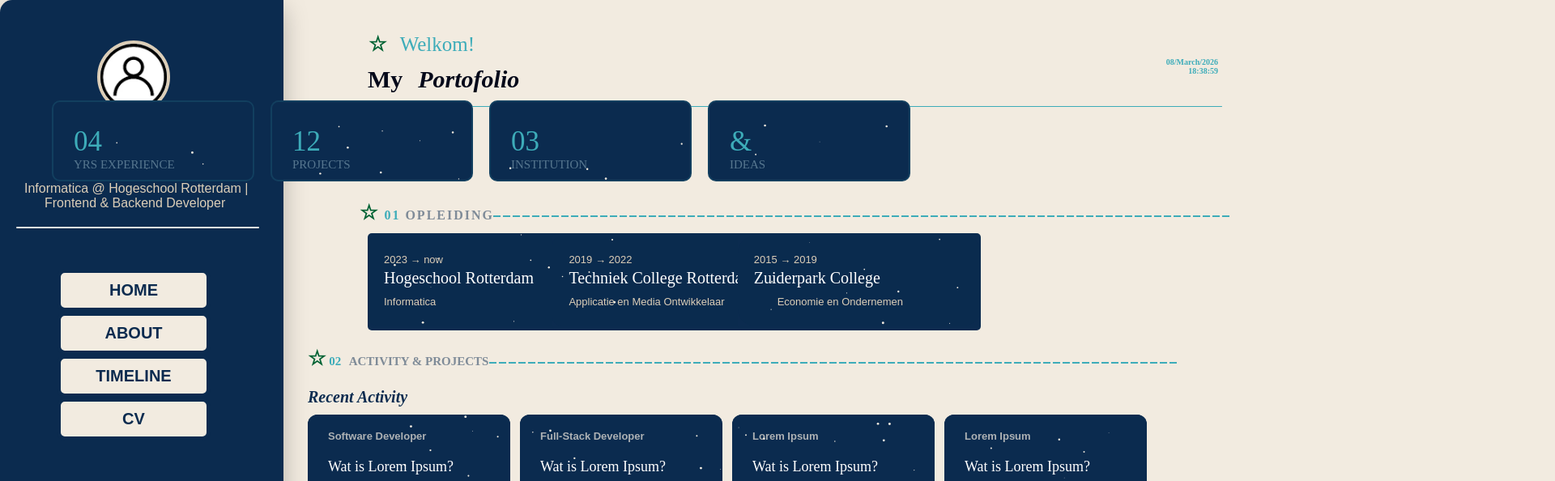
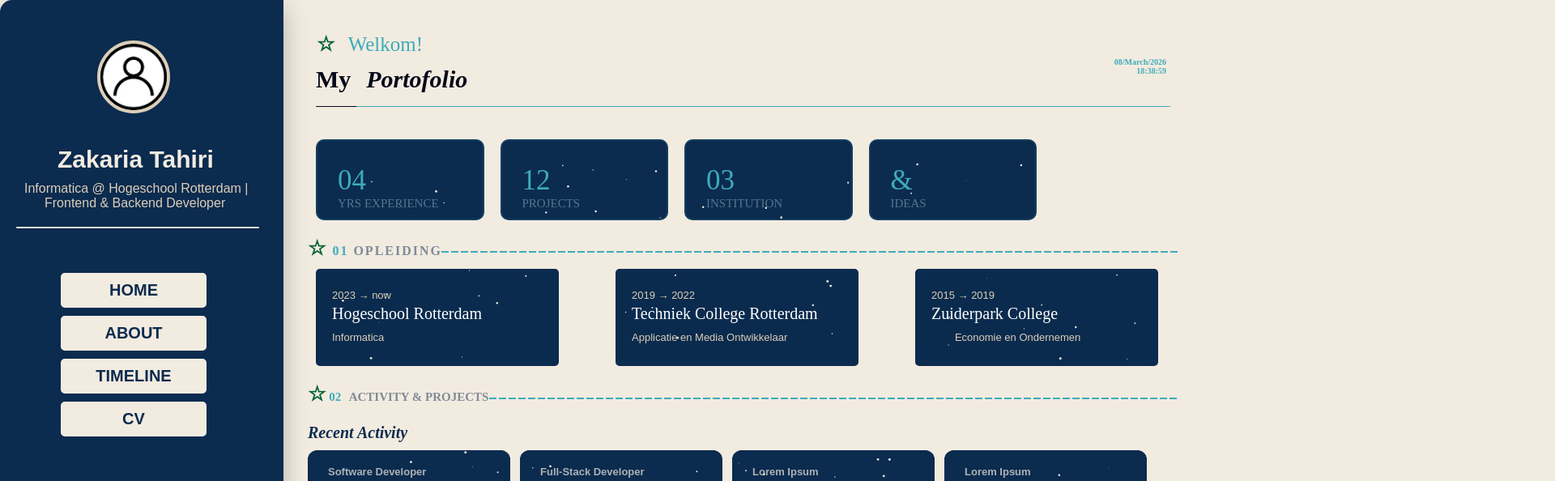
Before and after one commit to ZakariaHogeschoolR/personalBranding, a React (Vite) app in the folder Frontend/: page /#/ in a window 1280 px wide. Shown: the top 594 px of the page at 81% size, 1920 px wide, since content can reach past the window. Built offline with nearby package versions, Linux system fonts and the light colour scheme.

Commit message:
running deploy

```diff
--- a/Frontend/src/Components/Styles/Opleiding.css
+++ b/Frontend/src/Components/Styles/Opleiding.css
@@ -293,106 +293,6 @@
         margin .45s,
         box-shadow .25s, border-color .25s;
 }
-
-@media screen and (min-width: 768px) and (max-width: 1199px) {
-    .welkom-terug {
-        padding: 0 6vw;
-    }
-
-    .Work-experience {
-        margin: 24px 6vw;
-        flex-wrap: nowrap;
-    }
-
-    .opleiding {
-        padding: 0 6vw;
-    }
-
-    .Header {
-        padding: 0 6vw;
-    }
-
-    .sectionHeader {
-        flex-wrap: nowrap;
-    }
-}
-
-/* ── Desktop (1200px – 2600px) ────────────────────────────────────── */
-
-@media screen and (min-width: 1200px) {
-    .welkom-terug {
-        padding: 0 clamp(40px, 5vw, 440px);
-    }
-
-    .date-today {
-        margin-top: -85px;
-    }
-
-    .Work-experience {
-        flex-wrap: nowrap;
-        margin: 24px clamp(40px, 5vw, 390px);
-        gap: 20px;
-    }
-
-    .opleiding {
-        padding: 0 clamp(40px, 5vw, 380px);
-    }
-
-    .Header {
-        padding: 0 clamp(40px, 5vw, 500px);
-    }
-
-    .sectionHeader {
-        flex-wrap: nowrap;
-        gap: clamp(20px, 3vw, 180px);
-    }
-
-    .Headersize3,
-    .Headersize2,
-    .Headersize1 {
-        flex: 0 0 300px;
-    }
-}
-
-/* ── Mobile (max 767px) ───────────────────────────────────────────── */
-
-@media screen and (max-width: 767px) {
-    .date-today {
-        position: static;
-        text-align: left;
-        margin-top: 4px;
-        margin-left: 0;
-    }
-
-    .Work-experience {
-        flex-wrap: wrap;
-    }
-
-    .projects,
-    .first,
-    .second,
-    .experience {
-        flex: 1 1 calc(50% - 8px);
-    }
-
-    .sectionHeader {
-        flex-direction: column;
-    }
-
-    .Headersize3,
-    .Headersize2,
-    .Headersize1 {
-        flex: 1 1 100%;
-        width: 100%;
-    }
-
-    .Header3,
-    .Header2,
-    .Header1 {
-        width: 100%;
-    }
-}
-/*
 
 @media screen and (min-width: 1600px) and (max-width: 2600px)
 {
@@ -690,4 +590,4 @@
             margin .45s,
             box-shadow .25s, border-color .25s;
     }
-} */
+}
```
